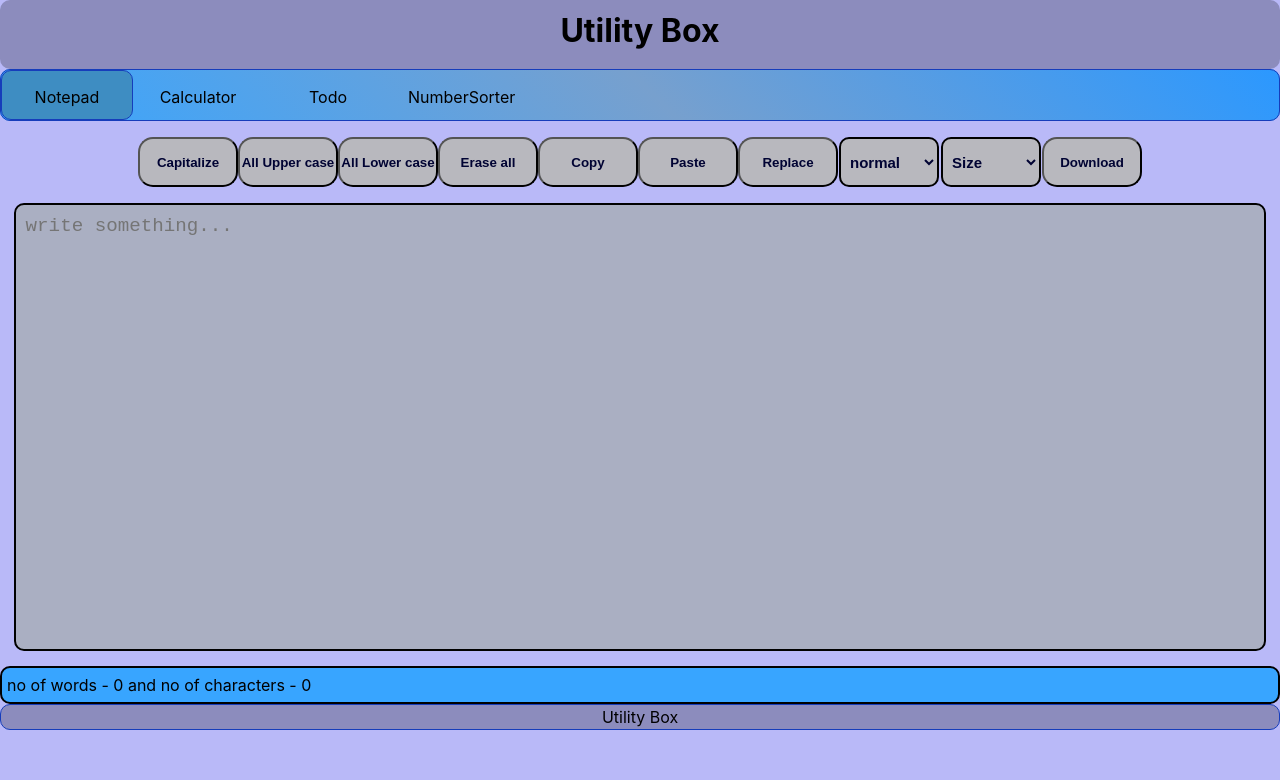
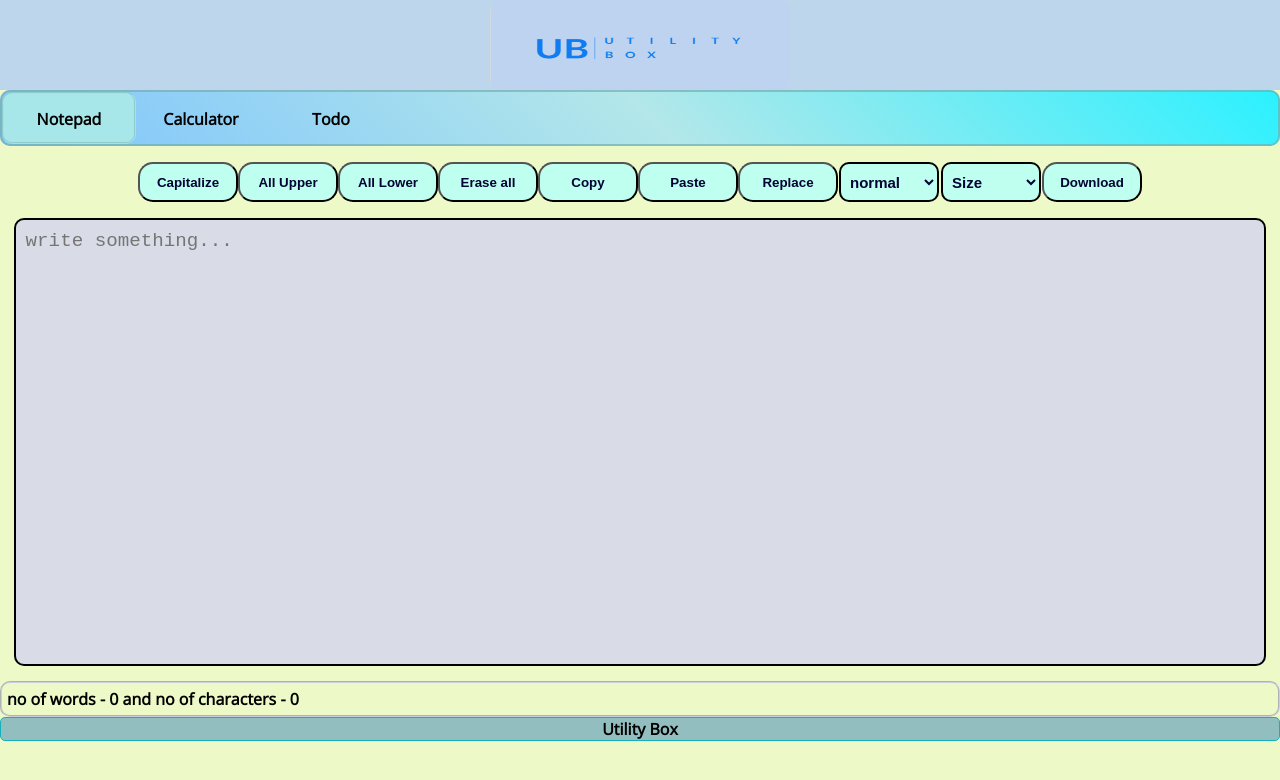
Before and after one commit to tarunkumarkushwaha/reactor-using-vite, a React (Vite) app: page / in a window 1280 px wide. Shown: the top 780 px of the page. Built offline with nearby package versions, Linux system fonts and the light colour scheme.

Commit message:
major ui change

```diff
--- a/index.html
+++ b/index.html
@@ -2,7 +2,7 @@
 <html lang="en">
   <head>
     <meta charset="UTF-8" />
-    <link rel="icon" type="image/svg+xml" href="src\assets\react.svg" />
+    <link rel="shortcut icon" href="src\assets\favicon (2).ico" type="image/x-icon">
     <meta name="viewport" content="width=device-width, initial-scale=1.0" />
     <title>Utility Box</title>
   </head>
--- a/src/App.css
+++ b/src/App.css
@@ -3,12 +3,14 @@
   padding: 0;
 }
 
+.appnamediv{
+background-color:#bdd6eb;
+}
+
 .appname {
-  text-align: center;
-  height: 50px;
-  padding: 19px 0px 0px 0px;
+  width: 300px;
+  height: 90px;
   border-radius: 10px;
-  background: #8c8cbd;
 }
 
 ul {
@@ -16,7 +18,7 @@ ul {
   align-items: center;
   flex-direction: row;
   flex-wrap: wrap;
-  border: 1px solid rgb(22, 61, 187);
+  border: 2px solid rgba(115, 175, 175, 0.685);
   border-radius: 10px;
 }
 
@@ -25,7 +27,7 @@ li {
 }
 
 nav {
-  background-image: linear-gradient(45deg, #38a5ff 0%, #77a0ce 51%, #2b98ff 100%);
+  background-image: linear-gradient(45deg, #7fc4fd 0%, #b3e7e9 51%, #2bf1ff 100%);
   border-radius: 10px;
 }
 
@@ -43,14 +45,11 @@ nav ul li a {
 }
 
 .active {
-  background-color: #3e8dc2;
-  border: 1px solid rgb(22, 61, 187);
+  background-color: #a8e7e9;
+  border: 2px groove rgba(144, 219, 219, 0.295);
   border-radius: 10px;
 }
 
-/* .listitem:hower {
-  background-position: right center;
-} */
 .box {
   height: 200px;
   width: 300px;
@@ -97,14 +96,14 @@ button {
   cursor: pointer;
   font-weight: bold;
   color: #000333;
-  height: 50px;
+  height: 40px;
   width: 100px;
   border-radius: 15px;
-  background-color: #b8b8be;
+  background-color:#beffef;
 }
 
 button:active {
-  background-color: #2c4194;
+  background-color: #44eed7;
 }
 
 button:hover, select:hover {
@@ -113,7 +112,7 @@ button:hover, select:hover {
 }
 
 .calcbutton {
-  background-color: #6b6ba3;
+  background-color:#60a2af;
   font-size: 30px;
   font-weight: bold;
   width: 120px;
@@ -125,7 +124,7 @@ button:hover, select:hover {
 }
 
 .calcdisplay {
-  background-color: #d1d3db;
+  background-color: #ffffff;
   text-align: right;
   font-size: 50px;
   font-weight: bolder;
@@ -136,18 +135,23 @@ button:hover, select:hover {
 
 .border-black {
   border-radius: 10px;
-  border: 2px solid black;
+  border: 2px solid rgb(0, 0, 0);
+}
+
+.border-groove-light{
+  border: 2px groove rgba(168, 168, 247, 0.5);
+  border-radius: 10px;
 }
 
 .calculator {
-  background-color: #7384c5;
+  background-color:#b4d7c6;
   margin: 8px auto;
   padding: 10px;
   width: 360px;
 }
 
 .outer {
-  background-color: #aaafc2;
+  background-color: #d7f4fa;
   margin: 50px auto;
   padding: 10px;
   width: 360px;
@@ -156,7 +160,7 @@ button:hover, select:hover {
 }
 
 .outer2 {
-  background-color: #aaafc2;
+  background-color: #d9dce7;
   margin: 15px auto;
   padding: 10px;
   width: 96vw;
@@ -169,7 +173,7 @@ button:hover, select:hover {
 }
 
 .to-do{
-  background-color: #38a5ff;
+  /* background-color: #6afcf4; */
   text-align: left;
   padding: 5px;
   overflow-wrap: break-word;
@@ -187,18 +191,16 @@ button:hover, select:hover {
   padding: 5px;
   font-size: 15px;
   font-weight: 550;
-  /* font-weight: bold; */
   color: #000333;
-  background-color: #b8b8be;
+  background-color:#beffef;
   width: 100px;
-  height: 50px;
+  height: 40px;
 }
 .footer{
-  background-color:  #8c8cbd;
+  background-color:  #93bebf;
   text-align: center;
-  /* padding: 2px; */
-  border: 1px solid rgb(22, 61, 187);
-  border-radius: 10px;
+  border: 1px solid rgb(22, 176, 187);
+  border-radius: 5px;
 }
 
 textarea{
--- a/src/App.jsx
+++ b/src/App.jsx
@@ -8,23 +8,20 @@ import Calculator from "./Components/Calculator";
 import Footer from "./Components/Footer";
 import Todo from "./Components/Todo";
 import Notepad from "./Components/Notepad/Notepad";
-import NumberSorter from "./Components/NumberSorter";
-import Aboutapp from "./Components/Aboutapp";
+// import NumberSorter from "./Components/NumberSorter";
+
 function App() {
   return (
     <>
-      <div className="body">
-      {/* <Aboutapp/> */}
       <BrowserRouter>
       <Routes>
         <Route path="/" element={<Notepad/>}/>
         <Route path="/calculator" element={<Calculator/>}/>
         <Route path="/todo" element={<Todo/>}/>
-        <Route path="/numbersorter" element={<NumberSorter/>}/>
+        {/* <Route path="/numbersorter" element={<NumberSorter/>}/> */}
       </Routes>
     </BrowserRouter>
       <Footer/>
-      </div>
     </>
   );
 }
--- a/src/Components/Aboutapp.jsx
+++ /dev/null
@@ -1,9 +0,0 @@
-import React from 'react'
-
-const Aboutapp = () => {
-  return (
-    <div>Aboutapp</div>
-  )
-}
-
-export default Aboutapp
--- a/src/Components/Navbar.jsx
+++ b/src/Components/Navbar.jsx
@@ -3,8 +3,10 @@ import { NavLink } from 'react-router-dom'
 const Navbar = () => {
   return (
     <>
-    <header>
-        <h1 className='appname'>Utility Box</h1>
+      <header>
+        <div className="flex-row-center appnamediv">
+          <img className='appname' src="src\assets\image.png" alt="Utility Box" />
+        </div>
         <nav>
           <ul>
             <li>
@@ -16,13 +18,13 @@ const Navbar = () => {
             <li>
               <NavLink to={"/todo"}>Todo</NavLink>
             </li>
-            <li>
+            {/* <li>
               <NavLink to={"/numbersorter"}>NumberSorter</NavLink>
-            </li>
+            </li> */}
           </ul>
         </nav>
       </header>
-      </>
+    </>
   )
 }
 
--- a/src/Components/Notepad/Notepad.jsx
+++ b/src/Components/Notepad/Notepad.jsx
@@ -84,10 +84,10 @@ function Notepad() {
           Capitalize
         </button>
         <button className="text-center" onClick={upclick}>
-          All Upper case
+          All Upper
         </button>
         <button className="text-center" onClick={downclick}>
-          All Lower case
+          All Lower
         </button>
         <button className="text-center" onClick={eraseall}>
           Erase all
@@ -129,7 +129,7 @@ function Notepad() {
           className="outer2 border-black"
         ></textarea>
       </div>
-      <div className='border-black to-do'>no of words - {notes.split(" ").filter((a) => a != 0).length} and no of characters - {notes.length}</div>
+      <div className='border-groove-light to-do'>no of words - {notes.split(" ").filter((a) => a != 0).length} and no of characters - {notes.length}</div>
     </>
 
   )
--- a/src/Components/NumberSorter.jsx
+++ b/src/Components/NumberSorter.jsx
@@ -1,5 +1,5 @@
 import React, { useState } from "react";
-import Navbar from "./navbar";
+// import Navbar from "./navbar";
 export default function NumberSorter() {
   const [val, setVal] = useState("1,2,3,4,5,6,7");
   const [cr, setCr] = useState(5);
@@ -50,7 +50,7 @@ export default function NumberSorter() {
   };
   return (
     <>
-      <Navbar/>
+      {/* <Navbar/> */}
       <div className="flex-row-center">
         <div className="text-center border-black box">
           <p>Array of numbers</p>
@@ -79,7 +79,7 @@ export default function NumberSorter() {
             onChange={change2}
           ></input>
         </div>
-        <div className="text-center border-black displaybrd box">
+        <div className="text-center border-black box">
           {output}
         </div>
       </div>
--- a/src/Components/Todo.jsx
+++ b/src/Components/Todo.jsx
@@ -3,32 +3,52 @@ import Navbar from "./navbar";
 const Todo = () => {
   const [item, setItem] = useState("");
   const [todo, setTodo] = useState([]);
-  // const [key, setKey] = useState(0);
+  const [goals, setGoals] = useState([]);
+  const [key, setKey] = useState(false);
 
   const displaychange = (e) => {
     setItem(e.target.value);
   };
   const clickevent = () => {
     // very important settodo returns the initial state in the userstate
+    // it works as Array.push method
     setTodo((olditems) => {
       return [...olditems, item]
     })
-    localStorage.setItem("items",todo)
     //  it clears the input field
     setItem('')
+    // save to localStorage
+    localStorage.setItem("items",todo)
 
+    // it works as Array.push method
+    setGoals((olditems) => {
+      return [...olditems, key]})
   };
 
   const current =()=>{
-    console.log(key);
+    alert(goals)
   }
   const Delete = (a) => {
     setTodo([])
+    localStorage.removeItem("items")
   }
   const deletetodo = (a) => {
-    console.log("delete",a, todo.indexOf(a));
     setTodo(todo.filter((e)=>{return e!==a}))
+    localStorage.setItem("items",todo)
   }
+  const checkbx = () => {
+   key?setKey(false):setKey(true)
+
+  // setGoals((olditems)=>{return[...olditems,hoho.value]})
+  // localStorage.setItem("targets",goals)
+  }
+//   checkbx().then(()=>{
+//   let id = todo.indexOf(a)+"todoitem"
+//   let hoho = document.getElementById(id)
+//   setGoals(hoho.value)
+// //  setGoals(key)
+// })
+
   return (
     <>
       <Navbar />
@@ -54,8 +74,9 @@ const Todo = () => {
         <div className="outer text-center border-black">
           {todo.map((a) => {
             return <div key ={todo.indexOf(a)+1} className="tododiv border-black">
-              <p className="to-do"><input type="checkbox" id="check" />
-              {todo.indexOf(a)+1}.{a}
+              <p className="to-do"><input type="checkbox" id={todo.indexOf(a)+"todoitem"} value={key} onClick={()=>{checkbx()}} /> {" "}
+              {todo.indexOf(a)+1}. {a}
+
             </p>
             <b className="deletetodo" onClick={() => {deletetodo(a)}}>X</b>
             </div>
--- a/src/index.css
+++ b/src/index.css
@@ -1,25 +1,13 @@
+@import url('https://fonts.googleapis.com/css2?family=Open+Sans:wght@300&display=swap');
 body{
   margin: 0;
   padding: 0;
   height: 100%;
   width: 100%;
-  background:#b9b9f8;
+  background:#e9f8b9cc;
 }
 :root {
-  font-family: Inter, Avenir, Helvetica, Arial, sans-serif;
+  font-family: 'Open Sans', sans-serif;
   font-size: 16px;
-  line-height: 24px;
-  font-weight: 400;
+  font-weight: 600;
 }
-/* @media (prefers-color-scheme: light) {
-  :root {
-    color: #213547;
-    background-color: #ffffff;
-  }
-  a:hover {
-    color: #747bff;
-  }
-  button {
-    background-color: #f9f9f9;
-  }
-} */
```
Also changed, not shown: src/assets/image.png (added), 1 other file (tests, documents, lock files or other folders).
